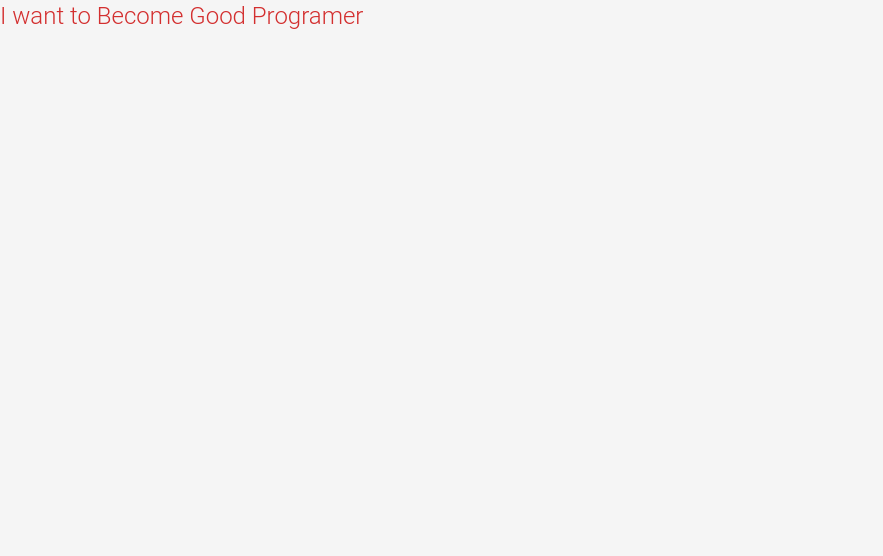
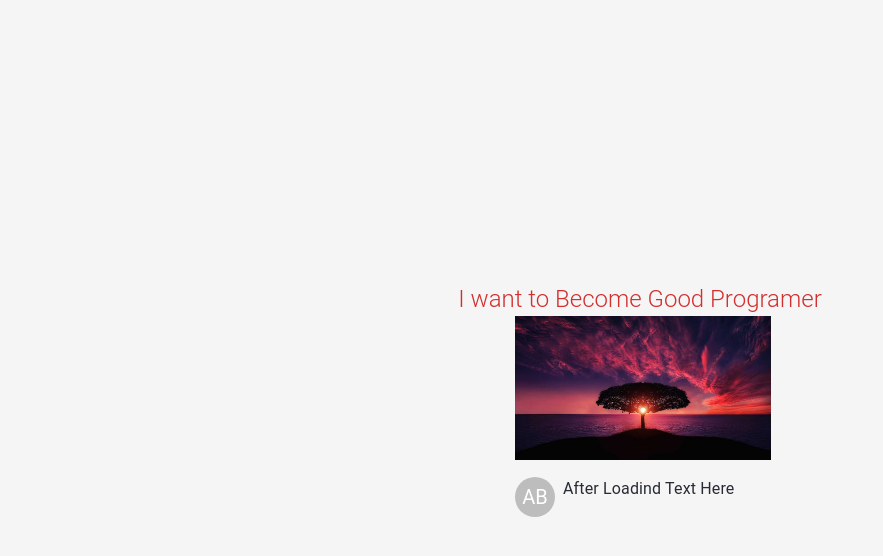
Before and after one commit to badapureprogrammer/Material-UI-Component, a React (Create React App) app: page / in a window 1280 px wide. Shown: the top 556 px of the page, without its empty margins (0-883 px from the left). Built offline with nearby package versions, Linux system fonts and the light colour scheme; the HTML template or start-up script is replaced by a standard one.

Commit message:
add skeleton component

```diff
--- a/src/App.css
+++ b/src/App.css
@@ -5,12 +5,12 @@
 }
 .Mui-component {
   color: #282c34;
-  /* display: flex; */
+  display: flex;
   min-height: 100vh;
-  /* align-items: center; */
-  /* flex-direction: column; */
+  align-items: center;
+  flex-direction: column;
   font-family: sans-serif;
-  /* justify-content: center; */
+  justify-content: center;
   background-color: #f5f5f5;
   font-size: calc(10px + 2vmin);
 }
--- a/src/App.js
+++ b/src/App.js
@@ -1,5 +1,6 @@
 import "./App.css";
 import MuiTypography from "./component/Typography/MuiTypography";
+import MuiSkeleton from "./component/Skeleton/MuiSkeleton";
 
 
 function App() {
@@ -8,6 +9,7 @@ function App() {
       <MuiTypography color={"error"} variant={"h5"} weight={300}>
         I want to Become Good Programer
       </MuiTypography>
+      <MuiSkeleton/>
     </div>
   );
 }
--- /dev/null
+++ b/src/component/Skeleton/MuiSkeleton.jsx
@@ -0,0 +1,37 @@
+import React, { useState, useEffect } from "react";
+import treeImage from "../../images/tree_image.jpg";
+import { Skeleton, Stack, Box, Avatar, Typography } from "@mui/material";
+
+const MuiSkeleton = () => {
+
+  const [isLoading, setIsLoading] = useState(true);
+
+  useEffect(() => setTimeout(() => setIsLoading(false), 3000), []);
+
+  return (
+    <Box sx={{ width: "250px" }}>
+      {isLoading ? (<Skeleton variant="rectangular" width={256} height={144} animation="wave"/>) : (<img src={treeImage} alt="tree image" width={256} height={144} />)}
+      <Stack direction="row" spacing={1} sx={{ width: "100%", marginTop: "10px" }}>
+        {isLoading ? (<Skeleton variant="circular" width={40} height={40} />) : (<Avatar>AB</Avatar>)}
+        <Stack width="80%">
+          {isLoading ? (
+            <>
+              <Typography variant="body1">
+                <Skeleton variant="text" width="100%" animation="wave" />
+              </Typography>
+              <Typography variant="body2">
+                <Skeleton variant="text" width="100%" animation="wave" />
+              </Typography>
+            </>
+          ) : (
+            <>
+              <Typography variant="body1">After Loadind Text Here</Typography>
+            </>
+          )}
+        </Stack>
+      </Stack>
+    </Box>
+  );
+};
+
+export default MuiSkeleton;
```
